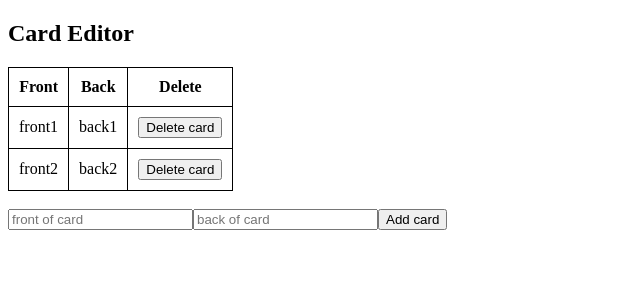
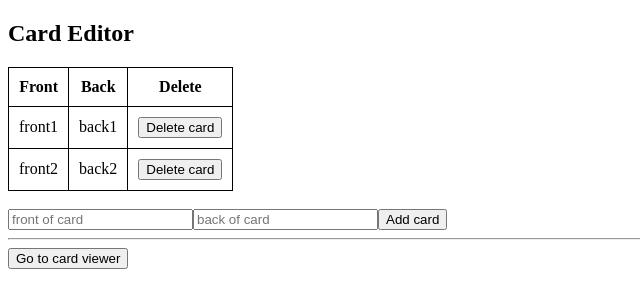
Before and after one commit to kchen25/bootcamp, a React (Create React App) app: page / in a window 1280 px wide. Shown: the top 308 px of the page, without its empty margins (0-640 px from the left). Built offline with nearby package versions, Linux system fonts and the light colour scheme.

Commit message:
implement final part of CardEditor component

```diff
--- a/src/App.js
+++ b/src/App.js
@@ -1,6 +1,7 @@
 //import logo from './logo.svg';
 import React from 'react';
 import CardEditor from './CardEditor';
+import CardViewer from './CardViewer';
 
 /* app = parent component. keeps flashcard state for
 editor and viewer*/
@@ -13,6 +14,7 @@
         { front: 'front1', back: 'back1' },
         { front: 'front2', back: 'back2' },
       ],
+      editor: true,
     };
   }
 
@@ -28,8 +30,21 @@
     this.setState({ cards });
   };
 
+  //negate the editor state
+  switchMode = () => this.setState({ editor: !this.state.editor });
+
   render(){
-    return <CardEditor addCard = {this.addCard} cards={this.state.cards} />;
+    if (this.state.editor){
+      return <CardEditor
+      addCard = {this.addCard}
+      cards={this.state.cards}
+      deleteCard = {this.deleteCard}
+      switchMode={this.switchMode}
+    />;
+    } else {
+      return <CardViewer switchMode={this.switchMode} />;
+    }
+
   }
 }
 
--- a/src/CardEditor.js
+++ b/src/CardEditor.js
@@ -61,7 +61,9 @@
                     placeholder="back of card"
                     value={this.state.back} //value of back passed back into input to be shown to user
                 />
-                <button onClick ={this.addCard}>Add card</button>
+                <button onClick={this.addCard}>Add card</button>
+                <hr/>
+                <button onClick={this.props.switchMode}>Go to card viewer</button>
             </div>
         );
     }
--- /dev/null
+++ b/src/CardViewer.js
@@ -0,0 +1,15 @@
+import React from 'react';
+
+class CardViewer extends React.Component {
+    render() {
+        return (
+            <div>
+                <h2>Card Viewer</h2>
+                <hr/>
+                <button onClick={this.props.switchMode}>Go to card editor</button>
+            </div>
+        )
+    }
+}
+
+export default CardViewer;
```
